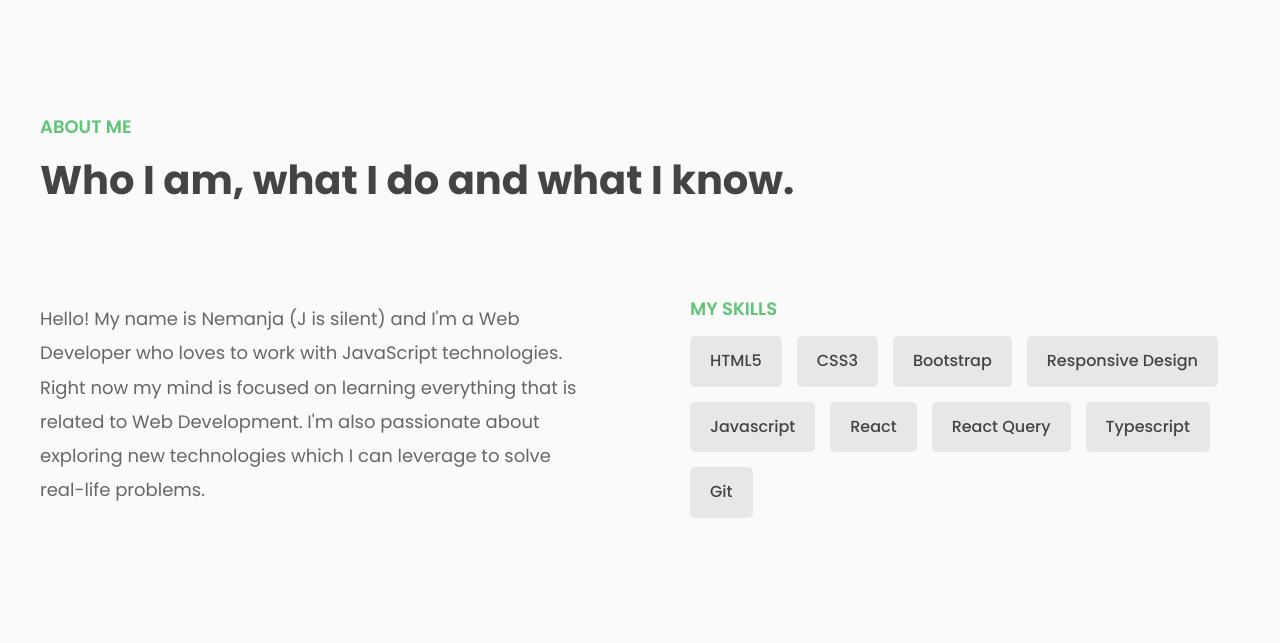
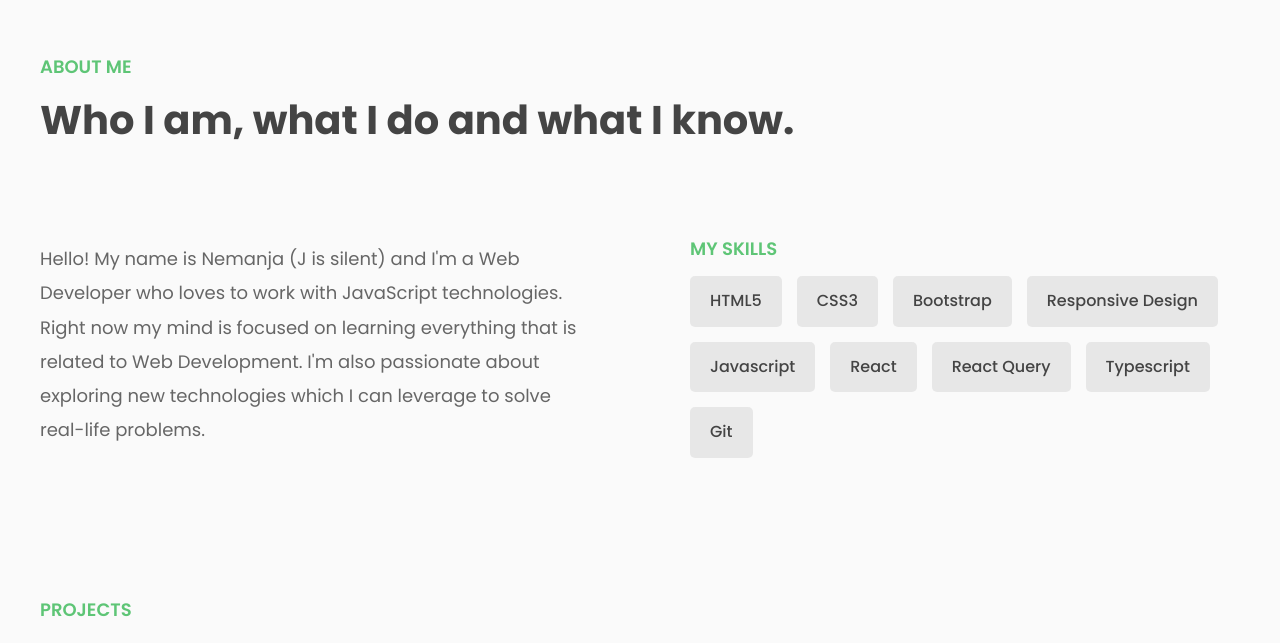
Before and after one commit to nemanjamalesija/portfolio-website, a React (Create React App) app: page / in a window 1280 px wide. Shown: the part 740-1383 px from the top of the page. Built offline with nearby package versions, Linux system fonts and the light colour scheme.

Commit message:
Adjust section spacing in landscape mode

```diff
--- a/src/components/hero.css
+++ b/src/components/hero.css
@@ -107,7 +107,7 @@
 @media (max-width: 595px) {
   .section-hero {
     width: 50rem;
-    padding-top: 8rem;
+    padding-top: 6rem;
   }
 }
 
--- a/src/index.css
+++ b/src/index.css
@@ -106,8 +106,8 @@ a:visited {
 }
 
 @media screen and (orientation: landscape) {
-  .section-transform {
-    transform: translateY(-12rem);
+  .section {
+    padding: 6rem 0;
   }
 }
 
```
